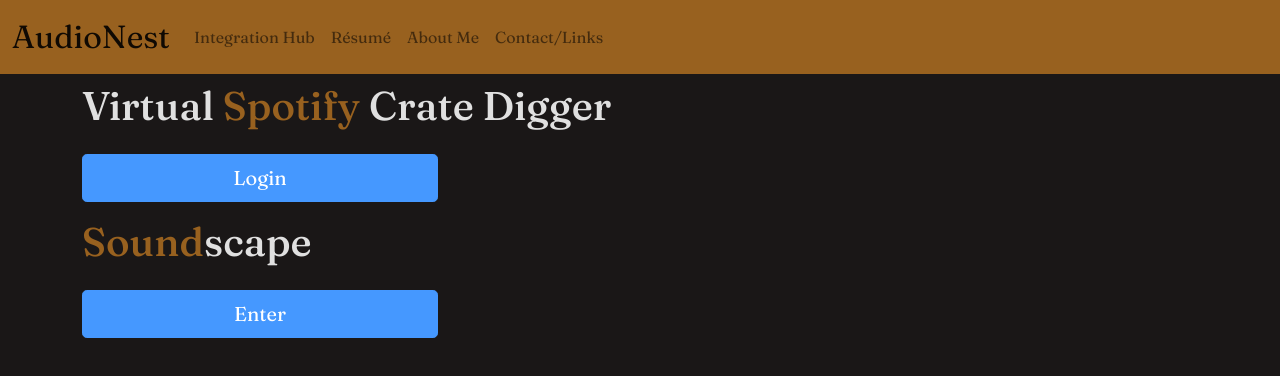
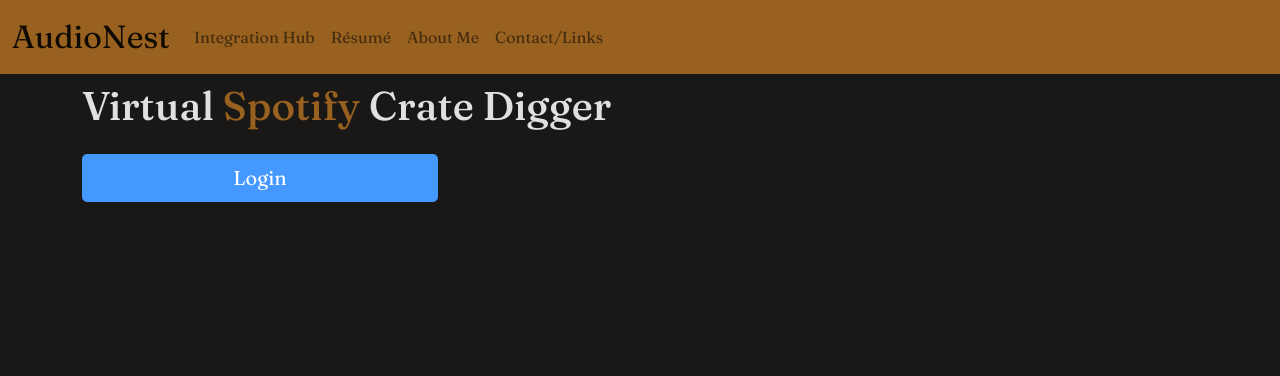
Before and after one commit to jdotglove/audionest-v2, a Next.js app: page /integration-hub in a window 1280 px wide. Shown: the top 376 px of the page. Built offline with nearby package versions, Linux system fonts and the light colour scheme; no server answers.

Commit message:
hide soundscape

```diff
--- a/pages/integration-hub.tsx
+++ b/pages/integration-hub.tsx
@@ -44,7 +44,7 @@
                   </div>
                 </Col>
               </Row>
-              <Row className="py-2">
+              {/* <Row className="py-2">
                 <Col>
                   <h1>
                     <span style={{ color: "#98611F" }}>Sound</span>scape
@@ -62,7 +62,7 @@
                     </Button>
                   </div>
                 </Col>
-              </Row>
+              </Row> */}
             </Container>
           ) : (
             <Container>
```
